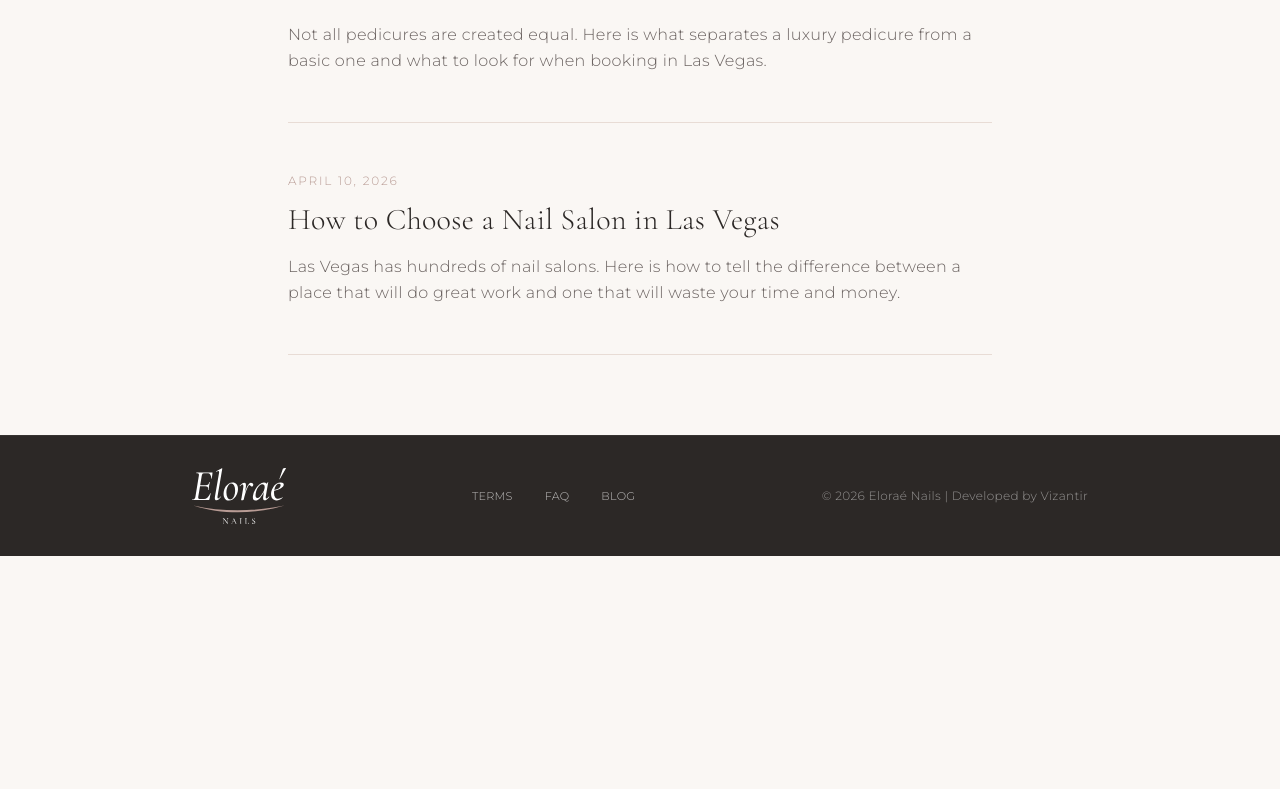
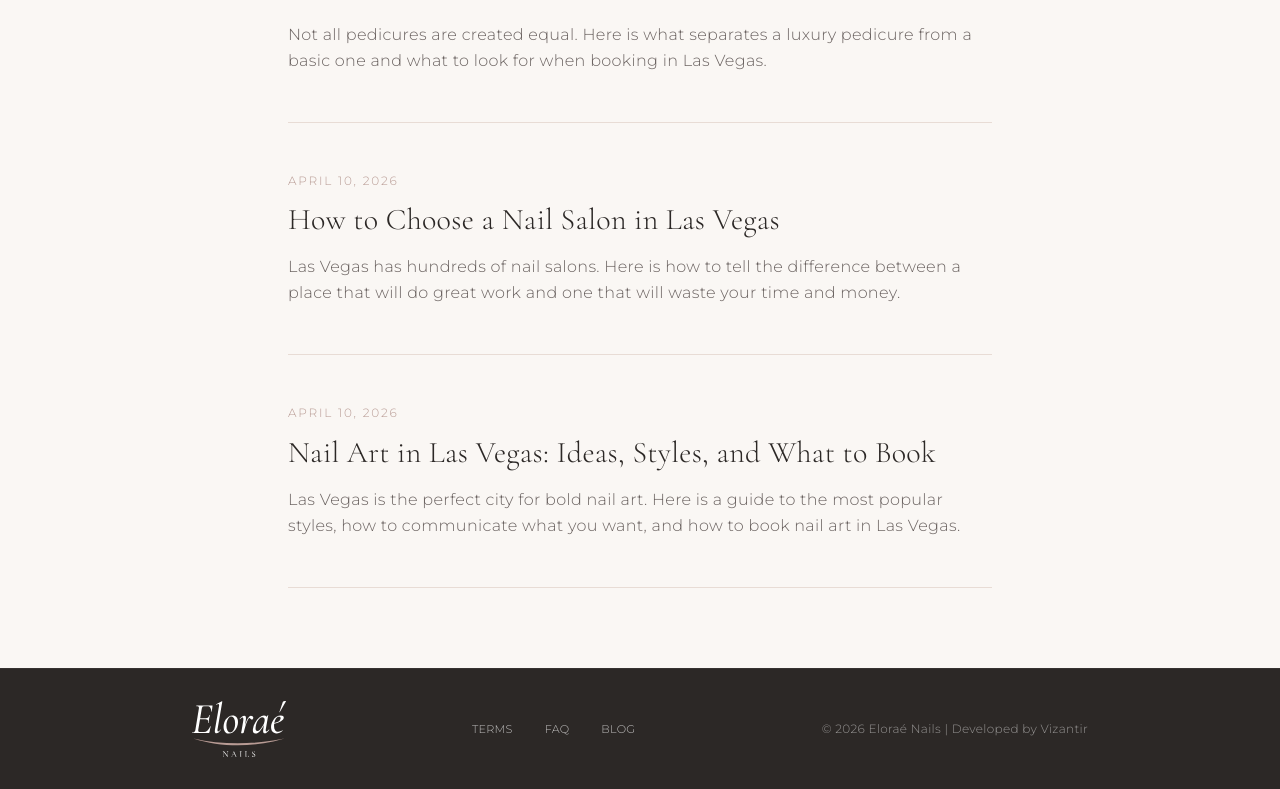
Before and after one commit to vizantirmarketing-alt/elorae-nails, a Next.js app: page /blog in a window 1280 px wide. Shown: the part 3736-4525 px from the top of the page. Before the commit the page ends 4292 px from the top, so only its background shows below. Built offline with nearby package versions, Linux system fonts and the light colour scheme; no server answers.

Commit message:
add blog post: nail art las vegas

```diff
--- a/app/blog/[slug]/page.tsx
+++ b/app/blog/[slug]/page.tsx
@@ -959,6 +959,54 @@ const blogContent: Record<string, {
 <p>Located at 6035 S. Durango Dr, Las Vegas. Book online or text us to schedule.</p>
     `,
   },
+  'nail-art-las-vegas': {
+    date: 'April 10, 2026',
+    title: 'Nail Art in Las Vegas: Ideas, Styles, and What to Book',
+    excerpt: 'Las Vegas is the perfect city for bold nail art. Here is a guide to the most popular styles, how to communicate what you want, and how to book nail art in Las Vegas.',
+    content: `
+<h2>Las Vegas Is Made for Nail Art</h2>
+
+<p>No other city in the world has quite the same energy as Las Vegas — and that energy shows up in how people dress, accessorize, and yes, wear their nails. From subtle elegance for a wedding to bold statement designs for a night out, nail art in Las Vegas runs the full spectrum.</p>
+
+<p>Here is a guide to the most popular styles and how to get exactly what you want at your appointment.</p>
+
+<h2>Popular Nail Art Styles Right Now</h2>
+
+<p><strong>Minimalist nail art:</strong> Clean lines, negative space, single accent details. A thin gold line, a small floral on one nail, or a geometric pattern. Perfect for clients who want something beyond solid color without being bold.</p>
+
+<p><strong>French variations:</strong> The classic French tip has evolved. Colored French tips, reverse French, double French lines, and ombre French are all popular. Works on any length and photographs beautifully.</p>
+
+<p><strong>Floral designs:</strong> Hand-painted florals range from delicate single flowers to full-coverage botanical designs. Popular for spring, weddings, and events.</p>
+
+<p><strong>Chrome and foil:</strong> Mirror chrome, holographic foil, and metallic accents create high-impact looks that photograph extremely well. Popular for Vegas nights out and special events.</p>
+
+<p><strong>Ombre and gradient:</strong> Soft color transitions from one shade to another. Can be subtle — nude to soft pink — or bold — deep purple to silver. Works on any nail length.</p>
+
+<p><strong>Seasonal and holiday nail art:</strong> Las Vegas clients go all in for Halloween, Christmas, Valentine's Day, and New Year's Eve. Seasonal nail art is one of the most booked categories year-round.</p>
+
+<h2>How to Communicate What You Want</h2>
+
+<p>The most important thing you can do before a nail art appointment is bring reference photos. Save 3–5 images that reflect the style, color palette, and complexity you are looking for.</p>
+
+<p>Be specific about what you like in each photo. "I love the color in this one but want the design from this other one" is more useful than a single image. Your technician can then tell you what is achievable in your appointment time and on your nail length and shape.</p>
+
+<h2>How Long Does Nail Art Take</h2>
+
+<p>Simple nail art — a single accent nail or minimal design — adds 15–30 minutes to a standard appointment. Detailed hand-painted designs on all ten nails can add 60–90 minutes.</p>
+
+<p>When booking, mention that you want nail art so the right amount of time is reserved. Trying to add complex nail art to an appointment that was not scoped for it rarely produces the best results.</p>
+
+<h2>Nail Art Pricing</h2>
+
+<p>Nail art at Eloraé Nails is priced during consultation based on complexity and time required. Simple designs start lower, detailed custom work is priced accordingly. We will always discuss pricing before starting so there are no surprises.</p>
+
+<h2>Book Your Nail Art Appointment</h2>
+
+<p>Eloraé Nails is a private appointment-only nail studio in Las Vegas. Text us before booking to discuss your nail art ideas — we will help you plan the right appointment length and service combination.</p>
+
+<p>Located at 6035 S. Durango Dr, Las Vegas. Book online or text us.</p>
+    `,
+  },
 };
 
 export default function BlogPostPage({ params }: { params: { slug: string } }) {
--- a/app/blog/page.tsx
+++ b/app/blog/page.tsx
@@ -73,6 +73,12 @@ const blogPosts = [
     title: "How to Choose a Nail Salon in Las Vegas",
     excerpt: "Las Vegas has hundreds of nail salons. Here is how to tell the difference between a place that will do great work and one that will waste your time and money.",
   },
+  {
+    slug: "nail-art-las-vegas",
+    date: "April 10, 2026",
+    title: "Nail Art in Las Vegas: Ideas, Styles, and What to Book",
+    excerpt: "Las Vegas is the perfect city for bold nail art. Here is a guide to the most popular styles, how to communicate what you want, and how to book nail art in Las Vegas.",
+  },
 ];
 
 export default function BlogPage() {
```
